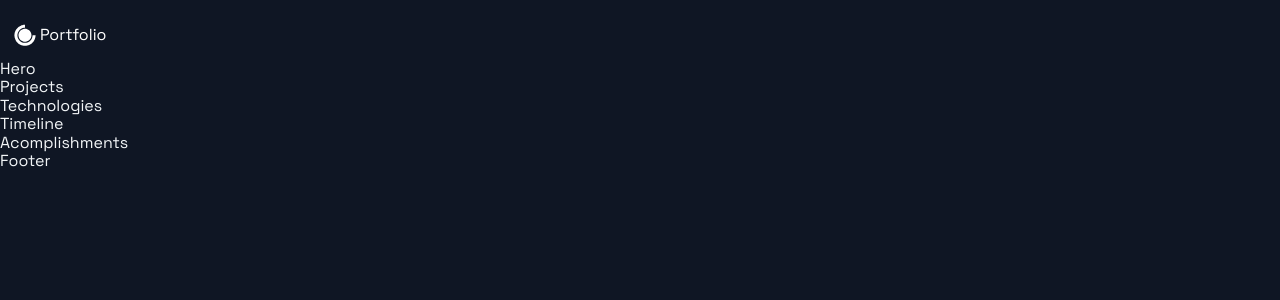
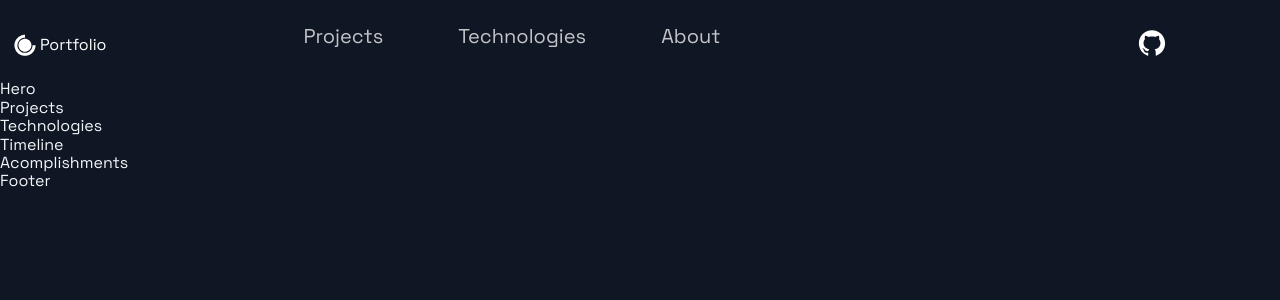
Before and after one commit to chonnessey/next-portfolio, a Next.js app: page / in a window 1280 px wide. Shown: the top 300 px of the page. Built offline with nearby package versions, Linux system fonts and the light colour scheme.

Commit message:
add github link

```diff
--- a/src/components/Header/Header.js
+++ b/src/components/Header/Header.js
@@ -14,6 +14,28 @@ const Header = () =>  (
         </a>
       </Link>
     </Div1>
+    <Div2>
+      <li>
+        <Link href='#projects'>
+          <NavLink>Projects</NavLink>
+        </Link>
+      </li>
+      <li>
+        <Link href='#tech'>
+          <NavLink>Technologies</NavLink>
+        </Link>
+      </li>
+      <li>
+        <Link href='#about'>
+          <NavLink>About</NavLink>
+        </Link>
+      </li>
+    </Div2>
+    <Div3>
+      <SocialIcons href='https://github.com/chonnessey'>
+        <AiFillGithub size='3rem' />
+      </SocialIcons>
+    </Div3>
   </Container>
 );
 
```
